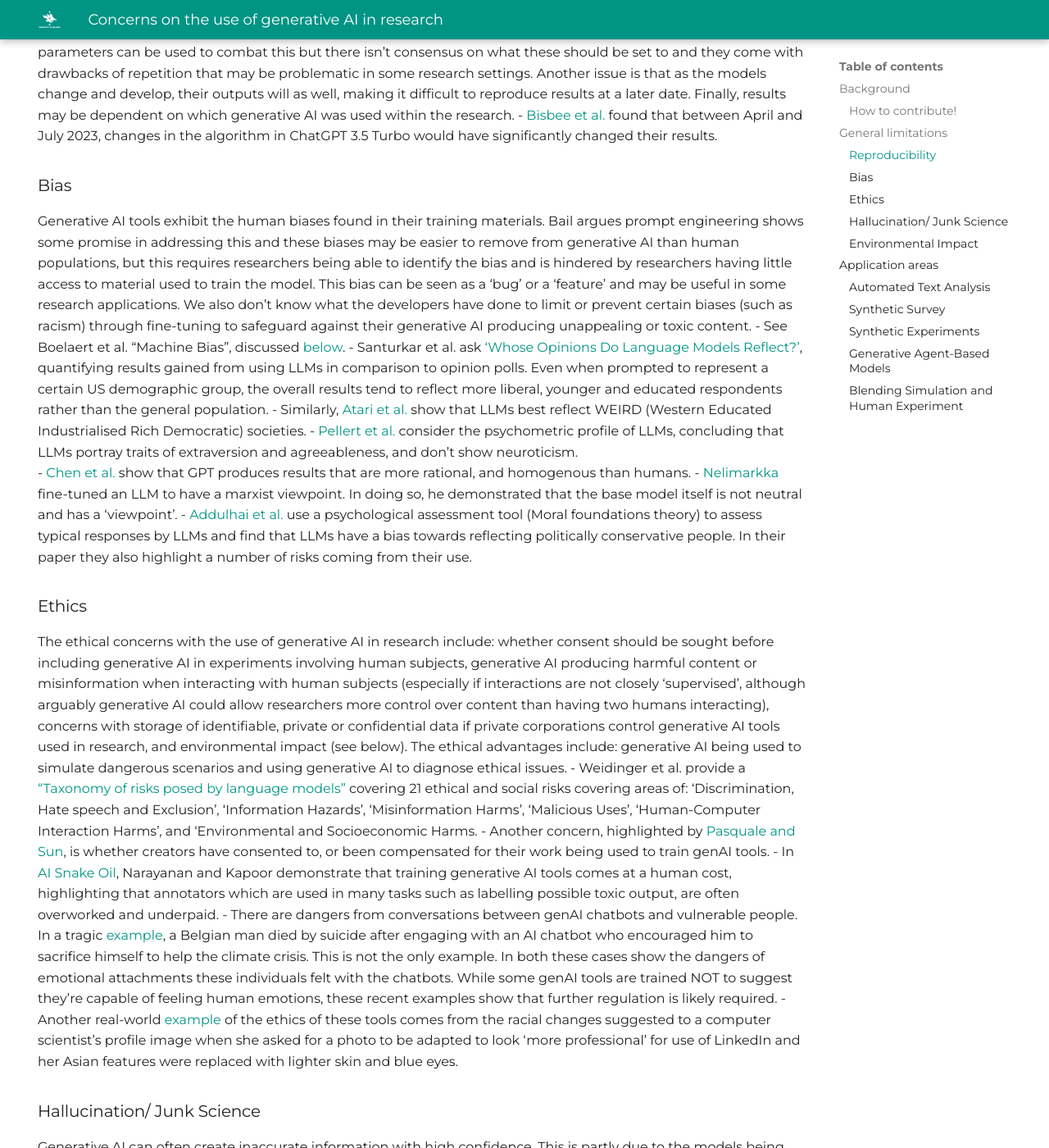
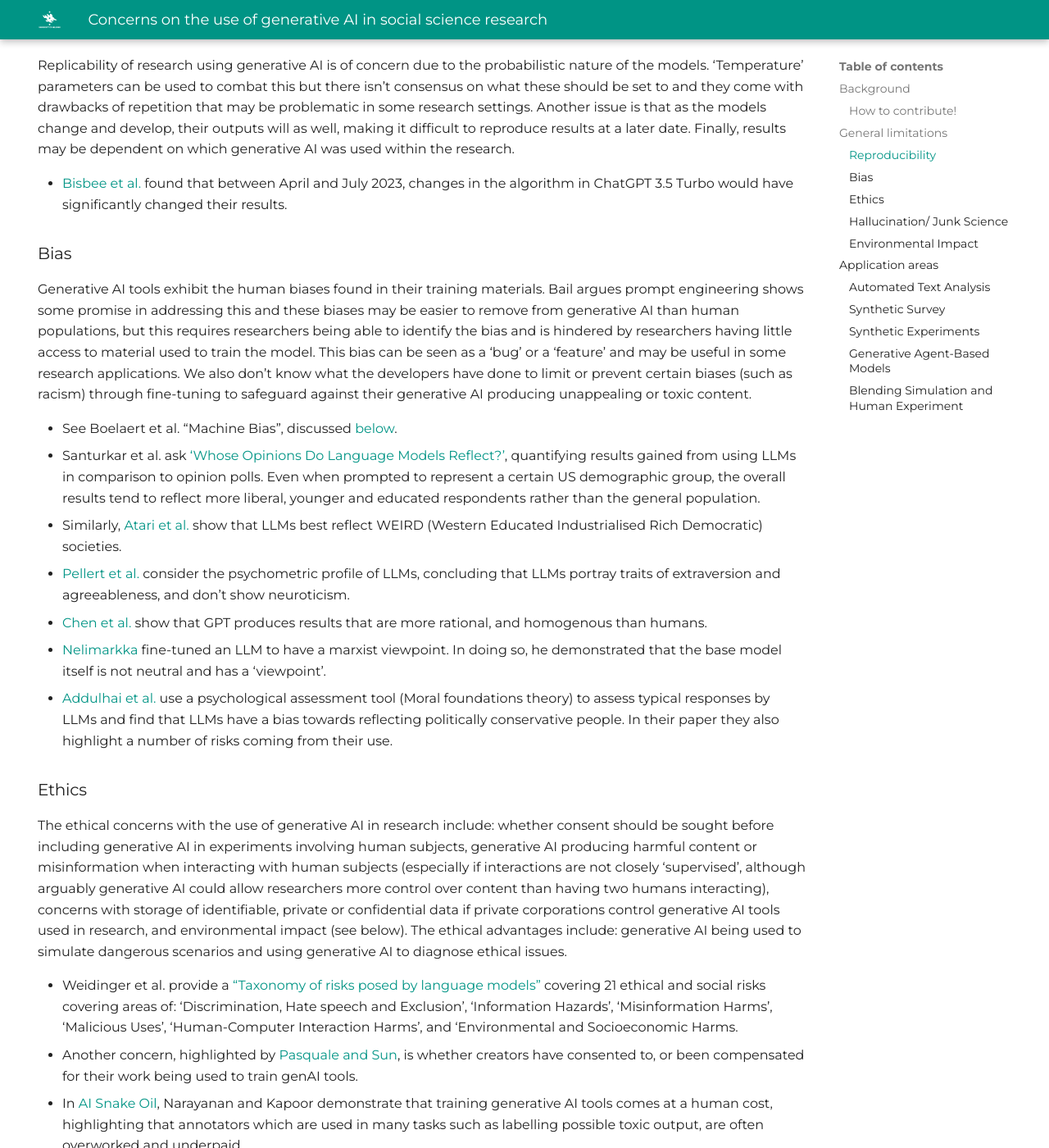
Before and after one commit to uh-dcm/genai-concerns, an MkDocs documentation site: the page built from docs/index.md, in a window 1280 px wide and 1400 px high, scrolled down 892 px. Shown: the whole window at 82% size. Built offline with MkDocs 1.6.1 and Material for MkDocs 9.7.7, drawn with Linux system fonts in a browser that asks for light colours; some of the changed text lies outside the part shown.

Commit message:
Update index.md

```diff
--- a/docs/index.md
+++ b/docs/index.md
@@ -3,7 +3,8 @@
   - navigation
 ---
 
-# Concerns on the use of generative AI in research
+# Concerns on the use of generative AI in social science research
+
 ## Background
 Overall, there has been quite a bit of interest on the use of generative AI (genAI) in social science for data generation and analysis. For example, to summarise this discussion and highlight ongoing work, Chris Bail published an article [‘Can Generative AI improve social science?’](https://www.pnas.org/doi/full/10.1073/pnas.2314021121) in May 2024, summarising current debate on both the benefits and concerns related to using generative AI for social science research and arguing that genAI has great potential in these fields. At the same time, some social scientists have felt less optimistic about these opportunities.
 
@@ -23,27 +24,30 @@
 ###  Reproducibility
 
 Replicability of research using generative AI is of concern due to the probabilistic nature of the models. ‘Temperature’ parameters can be used to combat this but there isn’t consensus on what these should be set to and they come with drawbacks of repetition that may be problematic in some research settings. Another issue is that as the models change and develop, their outputs will as well, making it difficult to reproduce results at a later date. Finally, results may be dependent on which generative AI was used within the research.
-    - [Bisbee et al.](https://www.cambridge.org/core/services/aop-cambridge-core/content/view/B92267DC26195C7F36E63EA04A47D2FE/S1047198724000056a.pdf/synthetic-replacements-for-human-survey-data-the-perils-of-large-language-models.pdf) found that between April and July 2023, changes in the algorithm in ChatGPT 3.5 Turbo would have significantly changed their results.
+
+* [Bisbee et al.](https://www.cambridge.org/core/services/aop-cambridge-core/content/view/B92267DC26195C7F36E63EA04A47D2FE/S1047198724000056a.pdf/synthetic-replacements-for-human-survey-data-the-perils-of-large-language-models.pdf) found that between April and July 2023, changes in the algorithm in ChatGPT 3.5 Turbo would have significantly changed their results.
 
 ### Bias
 
 Generative AI tools exhibit the human biases found in their training materials. Bail argues prompt engineering shows some promise in addressing this and these biases may be easier to remove from generative AI than human populations, but this requires researchers being able to identify the bias and is hindered by researchers having little access to material used to train the model. This bias can be seen as a ‘bug’ or a ‘feature’ and may be useful in some research applications. We also don’t know what the developers have done to limit or prevent certain biases (such as racism) through fine-tuning to safeguard against their generative AI producing unappealing or toxic content.
-    - See Boelaert et al. “Machine Bias”, discussed [below](https://osf.io/preprints/socarxiv/r2pnb).
-    - Santurkar et al. ask [‘Whose Opinions Do Language Models Reflect?’](https://arxiv.org/abs/2303.17548), quantifying results gained from using LLMs in comparison to opinion polls. Even when prompted to represent a certain US demographic group, the overall results tend to reflect more liberal, younger and educated respondents rather than the general population.
-    - Similarly, [Atari et al.](https://osf.io/preprints/psyarxiv/5b26t) show that LLMs best reflect WEIRD (Western Educated Industrialised Rich Democratic) societies.
-    - [Pellert et al.](https://journals.sagepub.com/doi/epub/10.1177/17456916231214460) consider the psychometric profile of LLMs, concluding that LLMs portray traits of extraversion and agreeableness, and don’t show neuroticism.
-    - [Chen et al.](https://www.pnas.org/doi/epub/10.1073/pnas.2316205120) show that GPT produces results that are more rational, and homogenous than humans.
-    - [Nelimarkka](https://osf.io/preprints/socarxiv/fkj63) fine-tuned an LLM to have a marxist viewpoint. In doing so, he demonstrated that the base model itself is not neutral and has a ‘viewpoint’.
-    - [Addulhai et al.](https://arxiv.org/pdf/2310.15337) use a psychological assessment tool (Moral foundations theory) to assess typical responses by LLMs and find that LLMs have a bias towards reflecting politically conservative people. In their paper they also highlight a number of risks coming from their use.
+
+* See Boelaert et al. “Machine Bias”, discussed [below](https://osf.io/preprints/socarxiv/r2pnb).
+* Santurkar et al. ask [‘Whose Opinions Do Language Models Reflect?’](https://arxiv.org/abs/2303.17548), quantifying results gained from using LLMs in comparison to opinion polls. Even when prompted to represent a certain US demographic group, the overall results tend to reflect more liberal, younger and educated respondents rather than the general population.
+* Similarly, [Atari et al.](https://osf.io/preprints/psyarxiv/5b26t) show that LLMs best reflect WEIRD (Western Educated Industrialised Rich Democratic) societies.
+* [Pellert et al.](https://journals.sagepub.com/doi/epub/10.1177/17456916231214460) consider the psychometric profile of LLMs, concluding that LLMs portray traits of extraversion and agreeableness, and don’t show neuroticism.
+* [Chen et al.](https://www.pnas.org/doi/epub/10.1073/pnas.2316205120) show that GPT produces results that are more rational, and homogenous than humans.
+* [Nelimarkka](https://osf.io/preprints/socarxiv/fkj63) fine-tuned an LLM to have a marxist viewpoint. In doing so, he demonstrated that the base model itself is not neutral and has a ‘viewpoint’.
+ * [Addulhai et al.](https://arxiv.org/pdf/2310.15337) use a psychological assessment tool (Moral foundations theory) to assess typical responses by LLMs and find that LLMs have a bias towards reflecting politically conservative people. In their paper they also highlight a number of risks coming from their use.
 
 ### Ethics
 
 The ethical concerns with the use of generative AI in research include: whether consent should be sought before including generative AI in experiments involving human subjects, generative AI producing harmful content or misinformation when interacting with human subjects (especially if interactions are not closely ‘supervised’, although arguably generative AI could allow researchers more control over content than having two humans interacting), concerns with storage of identifiable, private or confidential data if private corporations control generative AI tools used in research, and environmental impact (see below). The ethical advantages include: generative AI being used to simulate dangerous scenarios and using generative AI to diagnose ethical issues.
-    - Weidinger et al. provide a [“Taxonomy of risks posed by language models”](https://dl.acm.org/doi/pdf/10.1145/3531146.3533088) covering 21 ethical and social risks covering areas of: ‘Discrimination, Hate speech and Exclusion’, ‘Information Hazards’, ‘Misinformation Harms’, ‘Malicious Uses’, ‘Human-Computer Interaction Harms’, and ‘Environmental and Socioeconomic Harms.
-    - Another concern, highlighted by [Pasquale and Sun](https://virginialawreview.org/articles/consent-and-compensation-resolving-generative-ais-copyright-crisis/), is whether creators have consented to, or been compensated for their work being used to train genAI tools.
-    - In [AI Snake Oil](https://www.aisnakeoil.com/), Narayanan and Kapoor demonstrate that training generative AI tools comes at a human cost, highlighting that annotators which are used in many tasks such as labelling possible toxic output, are often overworked and underpaid.
-    - There are dangers from conversations between genAI chatbots and vulnerable people. In a tragic [example](https://www.euronews.com/next/2023/03/31/man-ends-his-life-after-an-ai-chatbot-encouraged-him-to-sacrifice-himself-to-stop-climate-), a Belgian man died by suicide after engaging with an AI chatbot who encouraged him to sacrifice himself to help the climate crisis. This is not the only example. In both these cases show the dangers of emotional attachments these individuals felt with the chatbots. While some genAI tools are trained NOT to suggest they’re capable of feeling human emotions, these recent examples show that further regulation is likely required.
-    - Another real-world [example](https://www.boston.com/news/the-boston-globe/2023/07/21/mit-student-ai-racial-blind-spots/) of the ethics of these tools comes from the racial changes suggested to a computer scientist’s profile image when she asked for a photo to be adapted to look ‘more professional’ for use of LinkedIn and her Asian features were replaced with lighter skin and blue eyes.
+
+* Weidinger et al. provide a [“Taxonomy of risks posed by language models”](https://dl.acm.org/doi/pdf/10.1145/3531146.3533088) covering 21 ethical and social risks covering areas of: ‘Discrimination, Hate speech and Exclusion’, ‘Information Hazards’, ‘Misinformation Harms’, ‘Malicious Uses’, ‘Human-Computer Interaction Harms’, and ‘Environmental and Socioeconomic Harms.
+* Another concern, highlighted by [Pasquale and Sun](https://virginialawreview.org/articles/consent-and-compensation-resolving-generative-ais-copyright-crisis/), is whether creators have consented to, or been compensated for their work being used to train genAI tools.
+* In [AI Snake Oil](https://www.aisnakeoil.com/), Narayanan and Kapoor demonstrate that training generative AI tools comes at a human cost, highlighting that annotators which are used in many tasks such as labelling possible toxic output, are often overworked and underpaid.
+* There are dangers from conversations between genAI chatbots and vulnerable people. In a tragic [example](https://www.euronews.com/next/2023/03/31/man-ends-his-life-after-an-ai-chatbot-encouraged-him-to-sacrifice-himself-to-stop-climate-), a Belgian man died by suicide after engaging with an AI chatbot who encouraged him to sacrifice himself to help the climate crisis. This is not the only example. In both these cases show the dangers of emotional attachments these individuals felt with the chatbots. While some genAI tools are trained NOT to suggest they’re capable of feeling human emotions, these recent examples show that further regulation is likely required.
+* Another real-world [example](https://www.boston.com/news/the-boston-globe/2023/07/21/mit-student-ai-racial-blind-spots/) of the ethics of these tools comes from the racial changes suggested to a computer scientist’s profile image when she asked for a photo to be adapted to look ‘more professional’ for use of LinkedIn and her Asian features were replaced with lighter skin and blue eyes.
 
 ### Hallucination/ Junk Science
 
```
